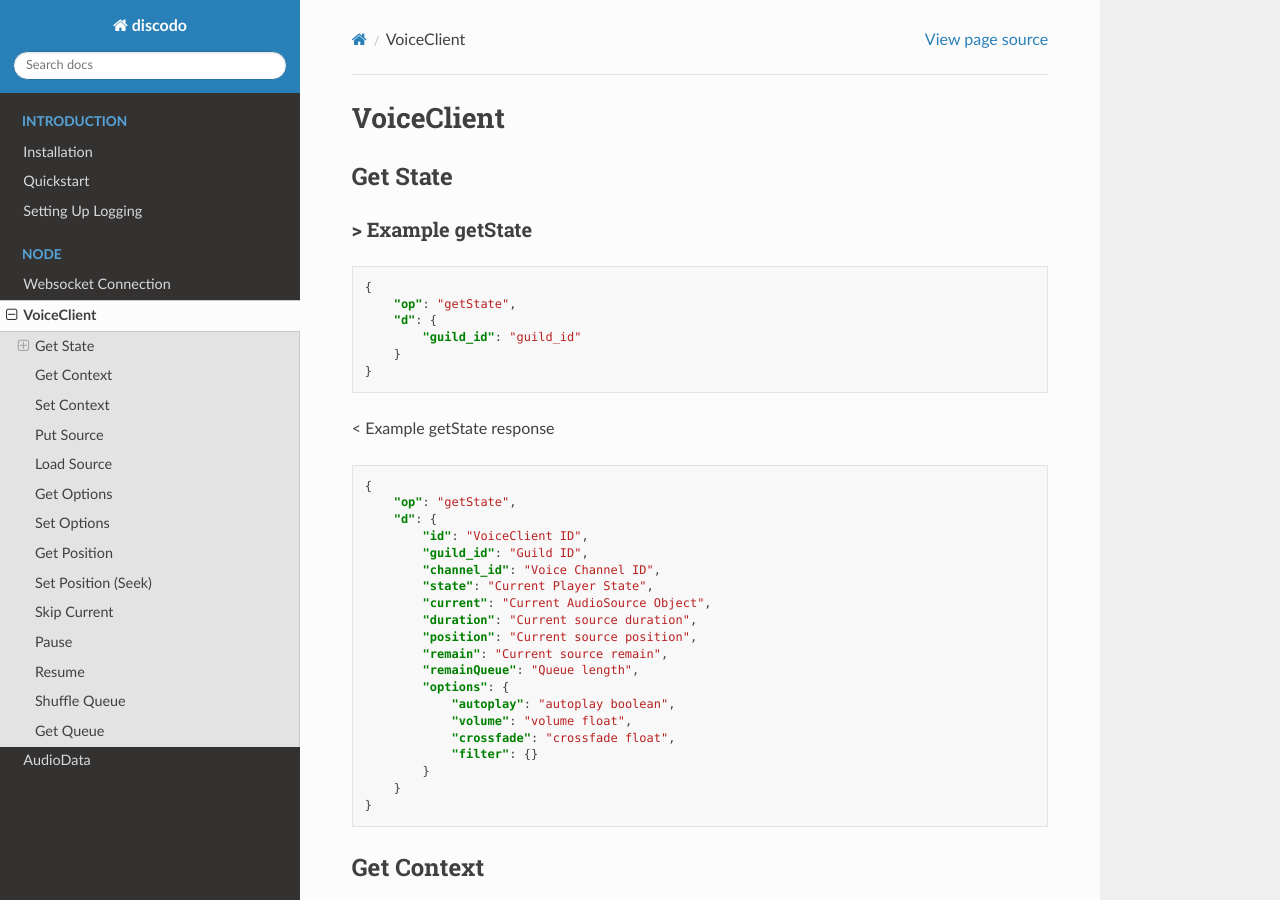
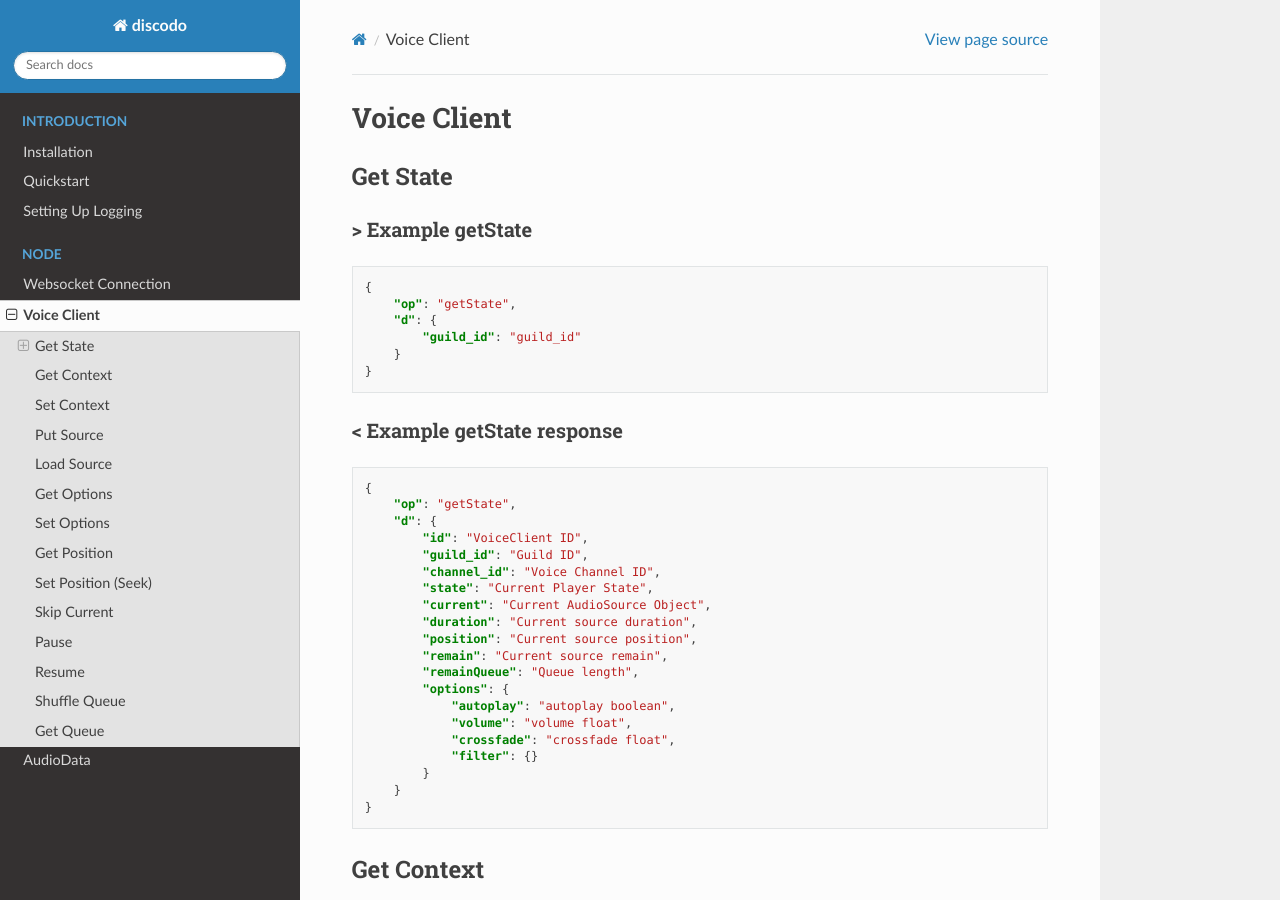
Before and after one commit to kijk2869/discodo, a Sphinx documentation site: the page built from docs/node/resources/voice_client.rst, in a window 1280 px wide and 900 px high. Built offline with Sphinx 7.4.7 and the Read the Docs theme 2.0.0, drawn with Linux system fonts in a browser that asks for light colours.

Commit message:
Fix typo

```diff
--- a/docs/node/resources/voice_client.rst
+++ b/docs/node/resources/voice_client.rst
@@ -1,5 +1,5 @@
-VoiceClient
-===========
+Voice Client
+============
 
 Get State
 ---------
@@ -18,6 +18,7 @@ Get State
 
 
 < Example getState response
+^^^^^^^^^^^^^^^^^^^^^^^^^^^
 
 .. code-block:: json
 
```
Also changed, not shown: 1 other file.
